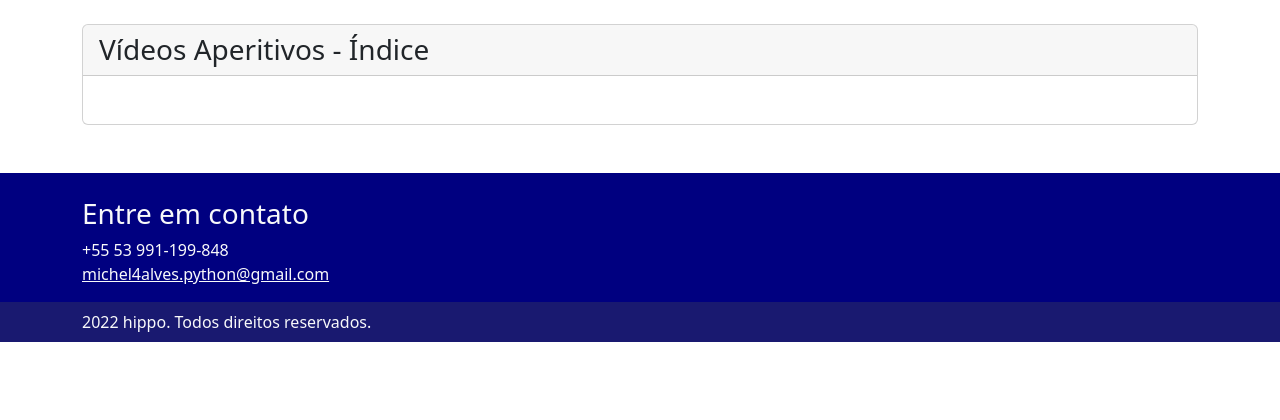
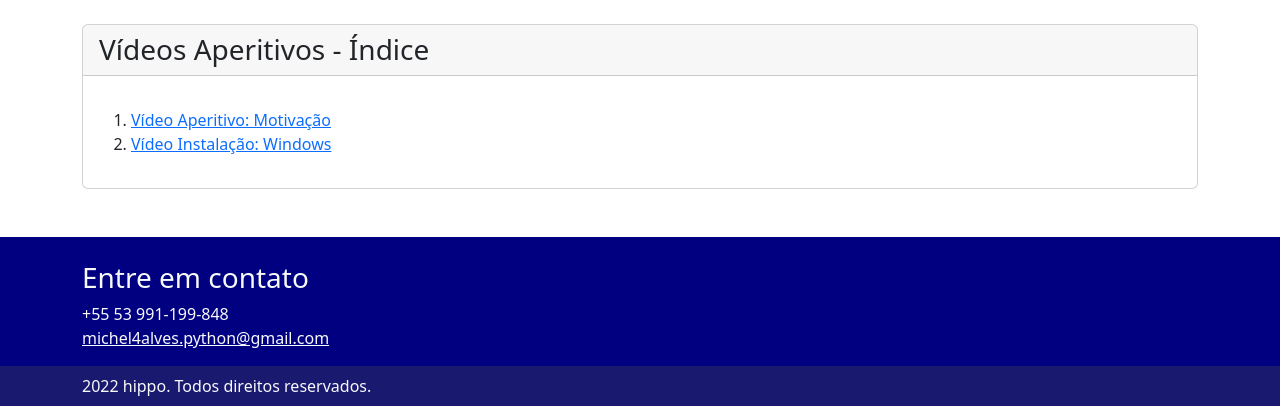
Before and after one commit to Michel4lves/hippopython, a Django app: page /aperitivos/ in a window 1280 px wide. Shown: the part 56-476 px from the top of the page. Run offline with Django 4.2, Linux system fonts and the light colour scheme; some libraries are stand-ins or nearby versions.

Commit message:
Configurado: Templates em blocos; Segunda página com segundo vídeo.

```diff
--- a/hippopython/aperitivos/templates/aperitivos/indice.html
+++ b/hippopython/aperitivos/templates/aperitivos/indice.html
@@ -1,4 +1,4 @@
-{% extends 'base/base.html' %}
+ {% extends 'base/base.html' %}
 {% load static %}
 
 {% block title %}hippopython - Índice{% endblock title %}
@@ -15,7 +15,9 @@
 						<p class="card-text">
 							<ol>
 								{% for video in videos %}
-								<li>{{ video.titulo | default:"Faltando Título" }}</li>
+								<li><a href="{{ video.get_absolute_url }}">{{ video.titulo | default:"Faltando Título" }}</a></li>
+								{% empty %}
+								<li>Não foi encontrado nenhum vídeo de aperitivo</li>
 								{% endfor %}
 							</ol>
 						</p>
--- a/hippopython/aperitivos/views.py
+++ b/hippopython/aperitivos/views.py
@@ -1,29 +1,32 @@
 from django.shortcuts import render
 from django.http import HttpResponse
+from django.urls import reverse
+
+
+
+class Video:
+    def __init__(self, slug, titulo, vimeo_id):
+        self.slug = slug
+        self.titulo = titulo
+        self.vimeo_id = vimeo_id
+
+    def get_absolute_url(self):
+        return reverse('aperitivos:video', args=(self.slug,))
 
 
 videos = [
-    {'slug': 'motivacao', 'titulo': 'Vídeo Aperitivo: Motivação', 'vimeo_id': '700105282?h=9948754776'},
-    {'slug': 'instalacao-windows', 'titulo': 'Vídeo Instalação: Windows', 'vimeo_id': '714327563?h=3d4a20fea1'},
+    Video('motivacao', 'Vídeo Aperitivo: Motivação', '700105282?h=9948754776'),
+    Video('instalacao-windows', 'Vídeo Instalação: Windows', '714327563?h=3d4a20fea1'),
 ]
 
 
-# videos = {
-#     'motivacao': {'titulo': 'Vídeo Aperitivo: Motivação', 'vimeo_id': '700105282?h=9948754776'},
-#     'instalacao-windows': {'titulo': 'Vídeo Instalação: Windows', 'vimeo_id': '714327563?h=3d4a20fea1'},
-# }
-
-videos_dct = {dct['slug']: dct for dct in videos}
+videos_dct = {v.slug: v for v in videos}
 
 
 def indice(request):
-    return render(request, 'aperitivos/indice.html', context={'video': videos})
+    return render(request, 'aperitivos/indice.html', context={'videos': videos})
 
 
 def video(request, slug):
     video = videos_dct[slug]
     return render(request, 'aperitivos/video.html', context={'video': video})
-
-# def video(request, slug):
-#     video = videos[slug]
-#     return render(request, 'aperitivos/video.html', context={'video': video})
--- a/hippopython/base/templates/base/base.html
+++ b/hippopython/base/templates/base/base.html
@@ -38,29 +38,7 @@
 
 	{% block body %}{% endblock body %}
 
-  	<footer class="main-footer mt-5 pt-4 text-light">
-	   <div class="container">
-		  <div class="row">
-			 <div class="col">
-				<h3>Entre em contato</h3>
-				<address>
-				   +55 53 991-199-848
-				   <br/>
-				   <a href="mailto: michel4alves.python@gmail.com" class="text-light">michel4alves.python@gmail.com</a>
-				</address>
-			 </div>
-		  </div>
-	   </div>
-		<div class="rights pt-2 pb-2">
-		   <div class="container">
-			  <div class="row">
-				 <div class="col">
-					{% now 'Y' %} hippo. Todos direitos reservados.
-				 </div>
-			  </div>
-		   </div>
-		</div>
-	</footer>
+    {% include 'base/footer.html' with contato_email='michel4alves.python@gmail.com' only %}
 
   </body>
 
--- /dev/null
+++ b/hippopython/base/templates/base/footer.html
@@ -0,0 +1,23 @@
+<footer class="main-footer mt-5 pt-4 text-light">
+   <div class="container">
+      <div class="row">
+         <div class="col">
+            <h3>Entre em contato</h3>
+            <address>
+               +55 53 991-199-848
+               <br/>
+               <a href="mailto: {{ contato_email }}" class="text-light">{{ contato_email }}</a>
+            </address>
+         </div>
+      </div>
+   </div>
+    <div class="rights pt-2 pb-2">
+       <div class="container">
+          <div class="row">
+             <div class="col">
+                {% now 'Y' %} hippo. Todos direitos reservados.
+             </div>
+          </div>
+       </div>
+    </div>
+</footer>
```
Also changed, not shown: hippopython/aperitivos/test/test_indice.py (+11 -5 lines), hippopython/base/test/test_home.py (+4 -0 lines).
